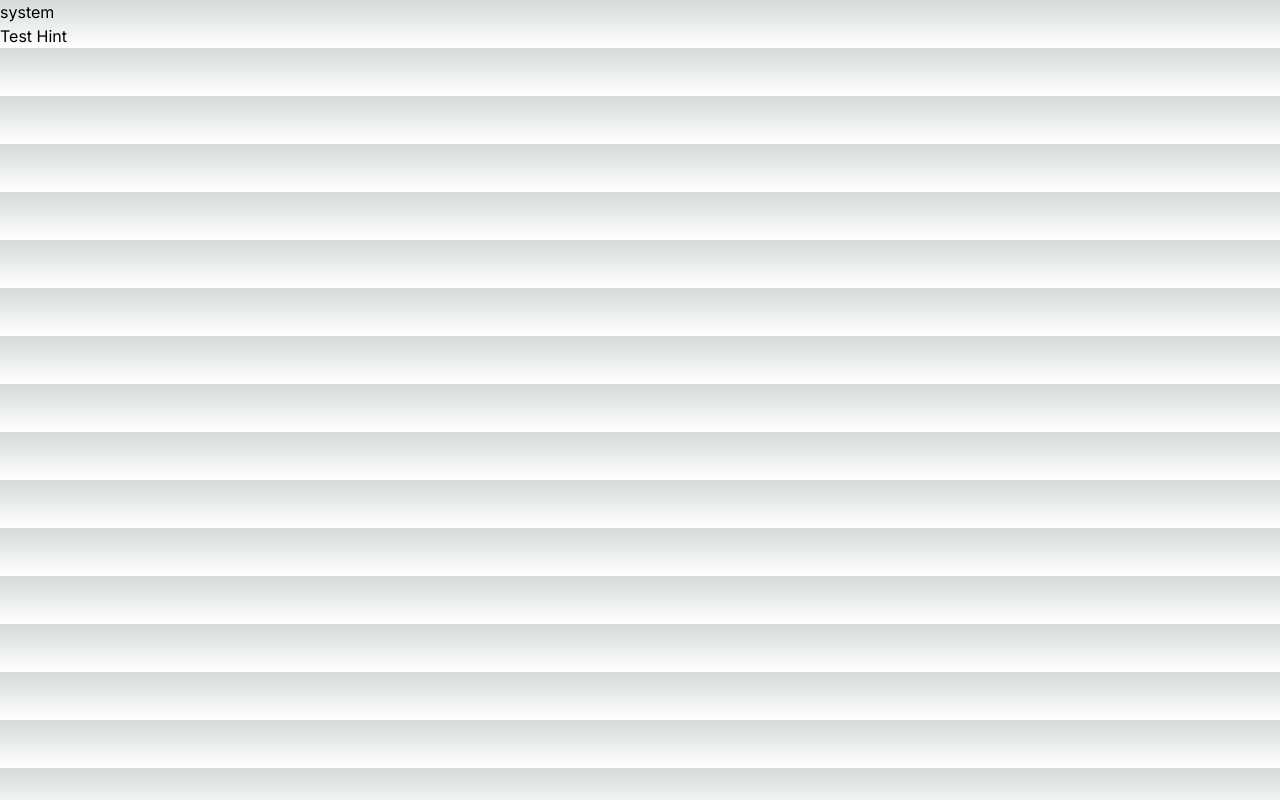
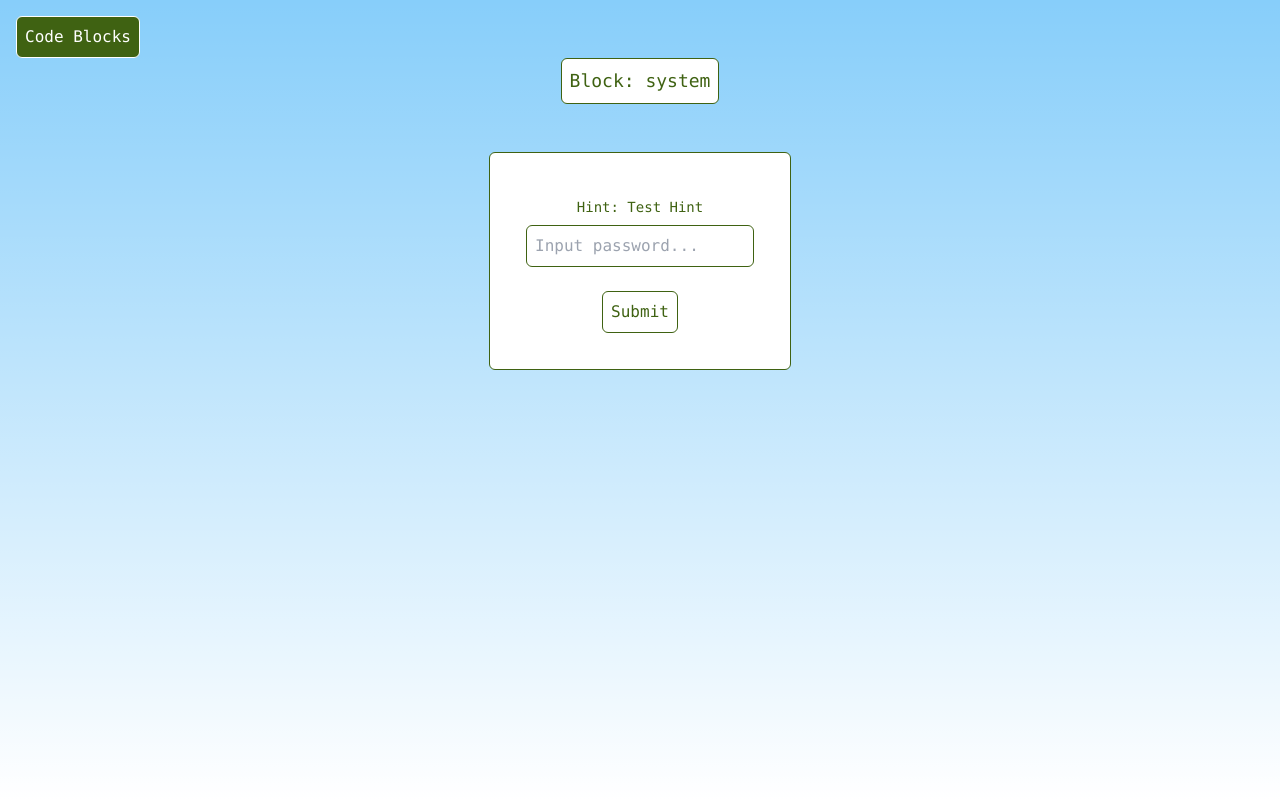
Before and after one commit to dylanvu/ICSSC-Brain-Games-2024-Code-Blocks, a Next.js app: page /system in a window 1280 px wide. Built offline with nearby package versions, Linux system fonts and the light colour scheme.

Commit message:
created password page, no functionality yet

```diff
--- a/src/app/globals.css
+++ b/src/app/globals.css
@@ -4,7 +4,7 @@
 
 :root {
   --foreground-rgb: 0, 0, 0;
-  --background-start-rgb: 214, 219, 220;
+  --background-start-rgb: 135, 206, 250;
   --background-end-rgb: 255, 255, 255;
 }
 
--- a/src/app/layout.tsx
+++ b/src/app/layout.tsx
@@ -5,7 +5,7 @@ import './globals.css'
 const inter = Inter({ subsets: ['latin'] })
 
 export const metadata: Metadata = {
-  title: 'Create Next App',
+  title: 'Code Blocks 2024',
   description: 'Generated by create next app',
 }
 
--- a/src/components/passwordInput.tsx
+++ b/src/components/passwordInput.tsx
@@ -8,13 +8,24 @@ import react from "react";
  */
 export default function PasswordInputPage(props: { codeBlock: string, key: string, hint: string }) {
     return (
-        <div>
-            <h1>
-                {props.codeBlock}
+        <main className="min-h-screen p-4 font-mono">
+            <h1 className="bg-lime-800 border border-white rounded-md p-2 whitespace-nowrap max-w-min text-white">
+                Code Blocks
             </h1>
-            <div>
-                {props.hint}
+            <div className="grid place-items-center">
+              <h1 className="bg-white border border-lime-800 rounded-md p-2 whitespace-nowrap max-w-min text-lg text-lime-800">
+                Block: {props.codeBlock}
+              </h1>
+              <br></br><br></br>
+              <div className="bg-white border border-lime-800 rounded-md p-9 grid place-items-center max-w-min">
+                <div className="p-2 text-center text-sm text-lime-800">
+                  Hint: {props.hint}
+                </div>
+                <input placeholder="Input password..." className="border border-lime-800 rounded-md p-2 border"></input>
+                <br></br>
+                <button className="bg-white border border-lime-800 rounded-md p-2 text-lime-800">Submit</button>
+              </div>
             </div>
-        </div >
+        </main>
     )
 }
```
